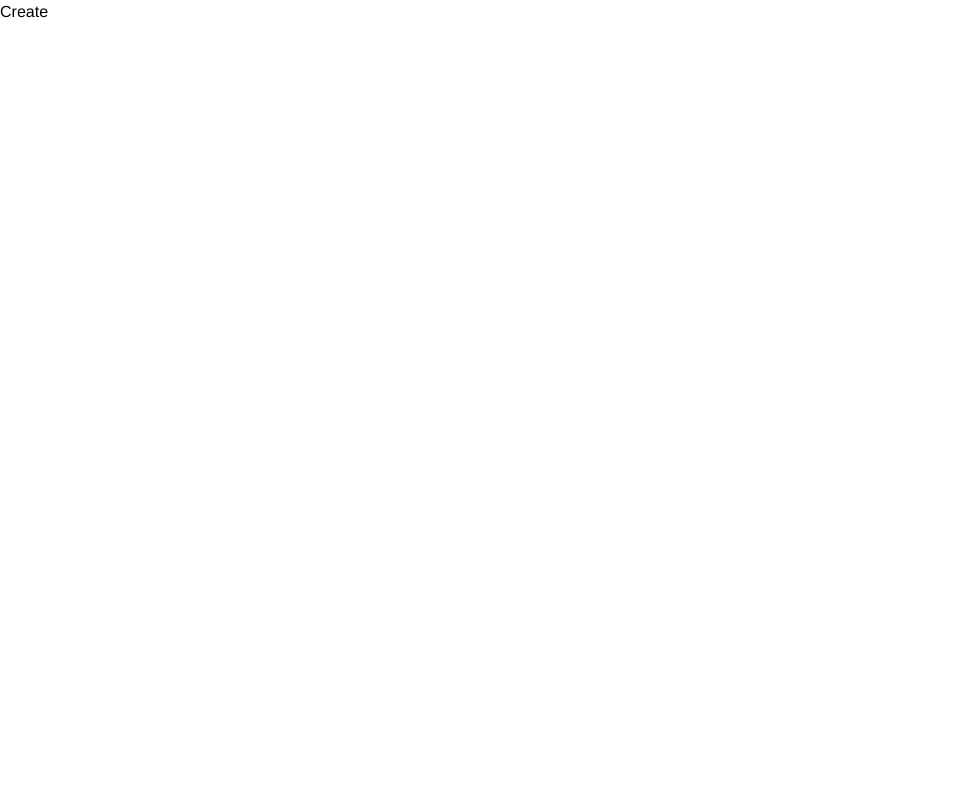
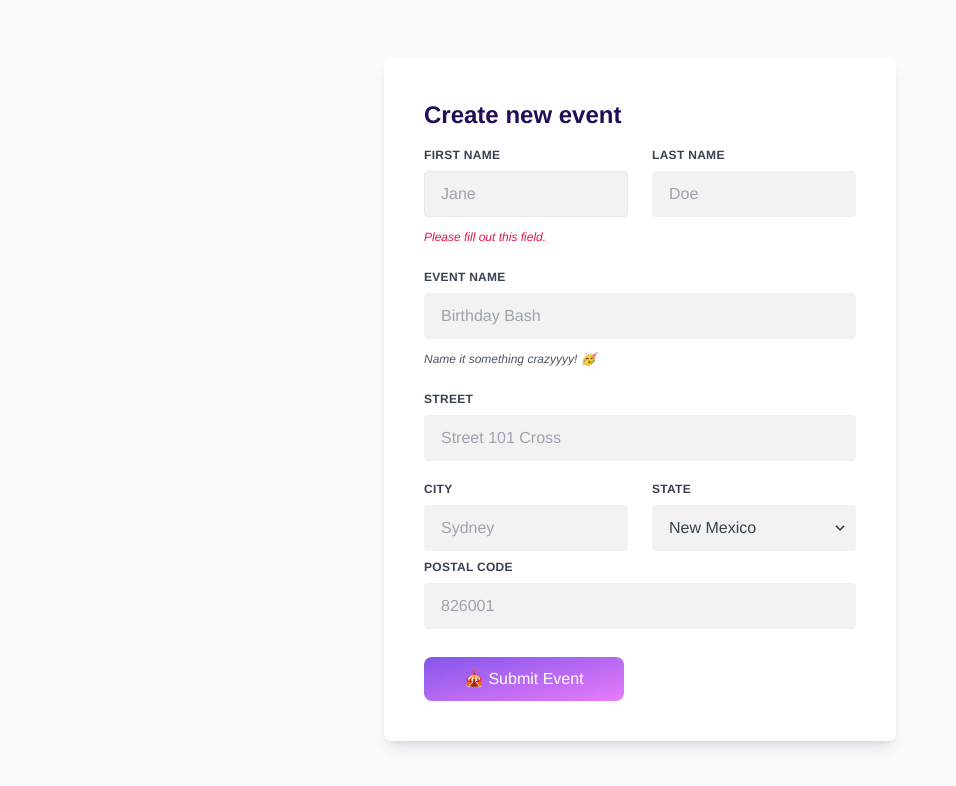
Before and after one commit to harshgoel05/social-media, a React (Create React App) app: page /create in a window 1280 px wide. Shown: the top 786 px of the page, without its empty margins (0-956 px from the left). Built offline with nearby package versions, Linux system fonts and the light colour scheme.

Commit message:
add form

```diff
--- a/src/App.tsx
+++ b/src/App.tsx
@@ -7,9 +7,9 @@ function App() {
   return (
     <BrowserRouter>
       <Routes>
+        <Route path="/create" element={<Create />} />
+        <Route path="/event" element={<Event />} />
         <Route path="/" element={<Home />} />
-        <Route path="create" element={<Create />} />
-        <Route path="event" element={<Event />} />
       </Routes>
     </BrowserRouter>
   );
--- a/src/pages/Create.tsx
+++ b/src/pages/Create.tsx
@@ -1,6 +1,199 @@
+import e from "express";
+import { useState } from "react";
+import { useNavigate } from "react-router-dom";
+
 function Create() {
+  const [formData, setFormData] = useState({
+    firstName: "",
+    lastName: "",
+    eventName: "",
+    street: "",
+    city: "",
+    state: "",
+    post: "",
+  });
+
+  let navigate = useNavigate();
+
+  const printValues = (e: any) => {
+    e.preventDefault();
+    console.log(formData);
+    navigate("/event");
+  };
   return (
-    <div>Create</div>
+    <div className="bg-light">
+      <div className="container mx-auto h-screen">
+        <div className="flex justify-center items-center h-full">
+          <form
+            className="w-full max-w-lg bg-white p-10 rounded-lg shadow-lg mx-auto"
+            onSubmit={(e) => printValues(e)}
+          >
+            <h1 className="text-primary1 text-2xl font-semibold">
+              Create new event
+            </h1>
+            <div className="my-4">
+              <div className="flex flex-wrap -mx-3 mb-6">
+                <div className="w-full md:w-1/2 px-3 mb-6 md:mb-0">
+                  <label
+                    className="block uppercase tracking-wide text-gray-700 text-xs font-bold mb-2"
+                    htmlFor="firstName"
+                  >
+                    First Name
+                  </label>
+                  <input
+                    className="appearance-none block w-full bg-net5 text-gray-700 border border-alert-red-20 rounded py-3 px-4 mb-3 leading-tight focus:outline-none focus:bg-white"
+                    id="firstName"
+                    type="text"
+                    placeholder="Jane"
+                    value={formData.firstName}
+                    onChange={(e) =>
+                      setFormData({ ...formData, firstName: e.target.value })
+                    }
+                  />
+                  <p className="text-alert-red-2 text-xs italic">
+                    Please fill out this field.
+                  </p>
+                </div>
+                <div className="w-full md:w-1/2 px-3">
+                  <label
+                    className="block uppercase tracking-wide text-gray-700 text-xs font-bold mb-2"
+                    htmlFor="lastName"
+                  >
+                    Last Name
+                  </label>
+                  <input
+                    className="appearance-none block w-full bg-net5 text-gray-700 border border-net5 rounded py-3 px-4 leading-tight focus:outline-none focus:bg-white focus:border-gray-500"
+                    id="lastName"
+                    type="text"
+                    placeholder="Doe"
+                    value={formData.lastName}
+                    onChange={(e) =>
+                      setFormData({ ...formData, lastName: e.target.value })
+                    }
+                  />
+                </div>
+              </div>
+              <div className="flex flex-wrap -mx-3 mb-6">
+                <div className="w-full px-3">
+                  <label
+                    className="block uppercase tracking-wide text-gray-700 text-xs font-bold mb-2"
+                    htmlFor="eventName"
+                  >
+                    Event Name
+                  </label>
+                  <input
+                    className="appearance-none block w-full bg-net5 text-gray-700 border border-net5 rounded py-3 px-4 mb-3 leading-tight focus:outline-none focus:bg-white focus:border-gray-500"
+                    id="eventName"
+                    type="text"
+                    placeholder="Birthday Bash"
+                    value={formData.eventName}
+                    onChange={(e) =>
+                      setFormData({ ...formData, eventName: e.target.value })
+                    }
+                  />
+                  <p className="text-gray-600 text-xs italic">
+                    Name it something crazyyyy! 🥳
+                  </p>
+                </div>
+              </div>
+              <div className="flex flex-wrap -mx-3 mb-2">
+                <div className="w-full px-3">
+                  <label
+                    className="block uppercase tracking-wide text-gray-700 text-xs font-bold mb-2"
+                    htmlFor="street"
+                  >
+                    Street
+                  </label>
+                  <input
+                    className="appearance-none block w-full bg-net5 text-gray-700 border border-net5 rounded py-3 px-4 mb-3 leading-tight focus:outline-none focus:bg-white focus:border-gray-500"
+                    id="street"
+                    type="text"
+                    placeholder="Street 101 Cross"
+                    value={formData.street}
+                    onChange={(e) =>
+                      setFormData({ ...formData, street: e.target.value })
+                    }
+                  />
+                </div>
+              </div>
+              <div className="flex flex-wrap -mx-3 mb-2">
+                <div className="w-full md:w-1/2 px-3 mb-6 md:mb-0">
+                  <label
+                    className="block uppercase tracking-wide text-gray-700 text-xs font-bold mb-2"
+                    htmlFor="city"
+                  >
+                    City
+                  </label>
+                  <input
+                    className="appearance-none block w-full bg-net5 text-gray-700 border border-net5 rounded py-3 px-4 leading-tight focus:outline-none focus:bg-white focus:border-gray-500"
+                    id="city"
+                    type="text"
+                    placeholder="Sydney"
+                    value={formData.city}
+                    onChange={(e) =>
+                      setFormData({ ...formData, city: e.target.value })
+                    }
+                  />
+                </div>
+                <div className="w-full md:w-1/2 px-3 mb-6 md:mb-0">
+                  <label
+                    className="block uppercase tracking-wide text-gray-700 text-xs font-bold mb-2"
+                    htmlFor="state"
+                  >
+                    State
+                  </label>
+                  <div className="relative">
+                    <select
+                      className="block appearance-none w-full bg-net5 border border-net5 text-gray-700 py-3 px-4 pr-8 rounded leading-tight focus:outline-none focus:bg-white focus:border-gray-500"
+                      id="state"
+                    >
+                      <option>New Mexico</option>
+                      <option>Missouri</option>
+                      <option>Texas</option>
+                    </select>
+                    <div className="pointer-events-none absolute inset-y-0 right-0 flex items-center px-2 text-gray-700">
+                      <svg
+                        className="fill-current h-4 w-4"
+                        xmlns="http://www.w3.org/2000/svg"
+                        viewBox="0 0 20 20"
+                      >
+                        <path d="M9.293 12.95l.707.707L15.657 8l-1.414-1.414L10 10.828 5.757 6.586 4.343 8z" />
+                      </svg>
+                    </div>
+                  </div>
+                </div>
+              </div>
+              <div className="flex flex-wrap -mx-3 mb-2">
+                <div className="w-full px-3 mb-6 md:mb-0">
+                  <label
+                    className="block uppercase tracking-wide text-gray-700 text-xs font-bold mb-2"
+                    htmlFor="post"
+                  >
+                    Postal Code
+                  </label>
+                  <input
+                    className="appearance-none block w-full bg-net5 text-gray-700 border border-net5 rounded py-3 px-4 leading-tight focus:outline-none focus:bg-white focus:border-gray-500"
+                    id="post"
+                    type="text"
+                    placeholder="826001"
+                    value={formData.post}
+                    onChange={(e) =>
+                      setFormData({ ...formData, post: e.target.value })
+                    }
+                  />
+                </div>
+              </div>
+            </div>
+            <button
+              type="submit"
+              className="mt-3 text-white bg-gradient-to-br from-primary3 to-primary4 font-medium rounded-lg text-md px-10 py-2.5 text-center"
+            >
+              🎪 Submit Event
+            </button>
+          </form>
+        </div>
+      </div>
+    </div>
   );
 }
 
```
